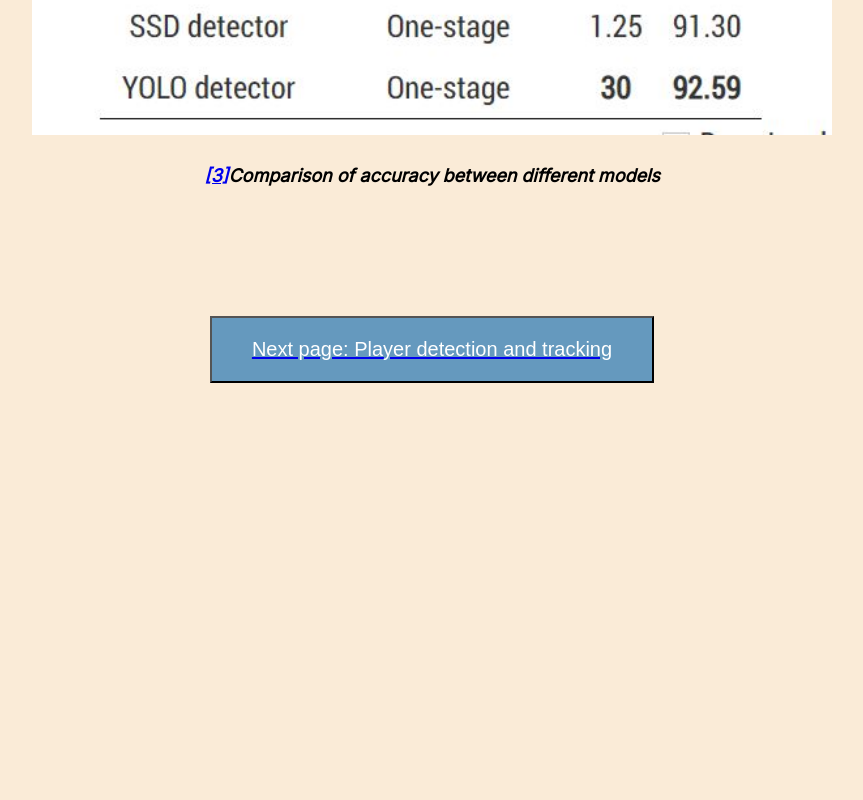
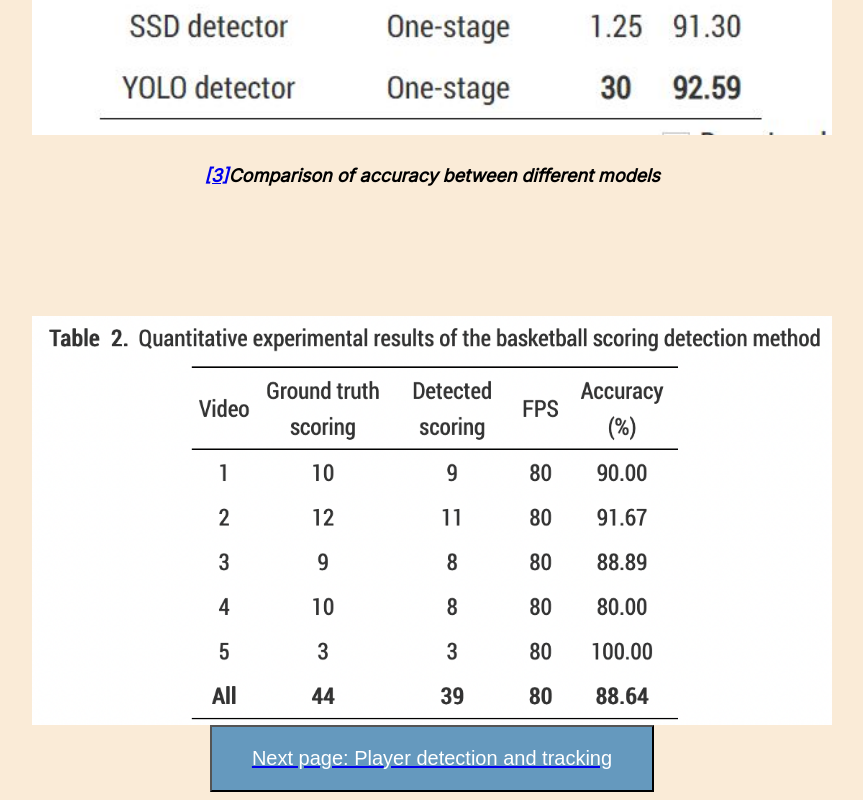
Before and after one commit to kevinawei/Tutorial, a plain HTML site: page p2.html in a window 1280 px wide. Shown: the part 3685-4485 px from the top of the page, without its empty margins (208-1071 px from the left). Before the commit the page ends 4076 px from the top, so only its background shows below. Drawn offline with Linux system fonts and the light colour scheme.

Commit message:
add figure

```diff
--- a/p2.html
+++ b/p2.html
@@ -44,6 +44,8 @@
     <img src="local/f12.JPG" width="800px">
     <h5><a href="bib.html">[3]</a>Comparison of accuracy between different models</h5>
 <div class="spacer"></div>
+
+<img src="local/results.png" width = "800px">
 <a href="p3.html"><button class="btn" >Next page: Player detection and tracking</button></a>
 </body>
 </html>
```
Also changed, not shown: local/results.png (added), 2 other files.
